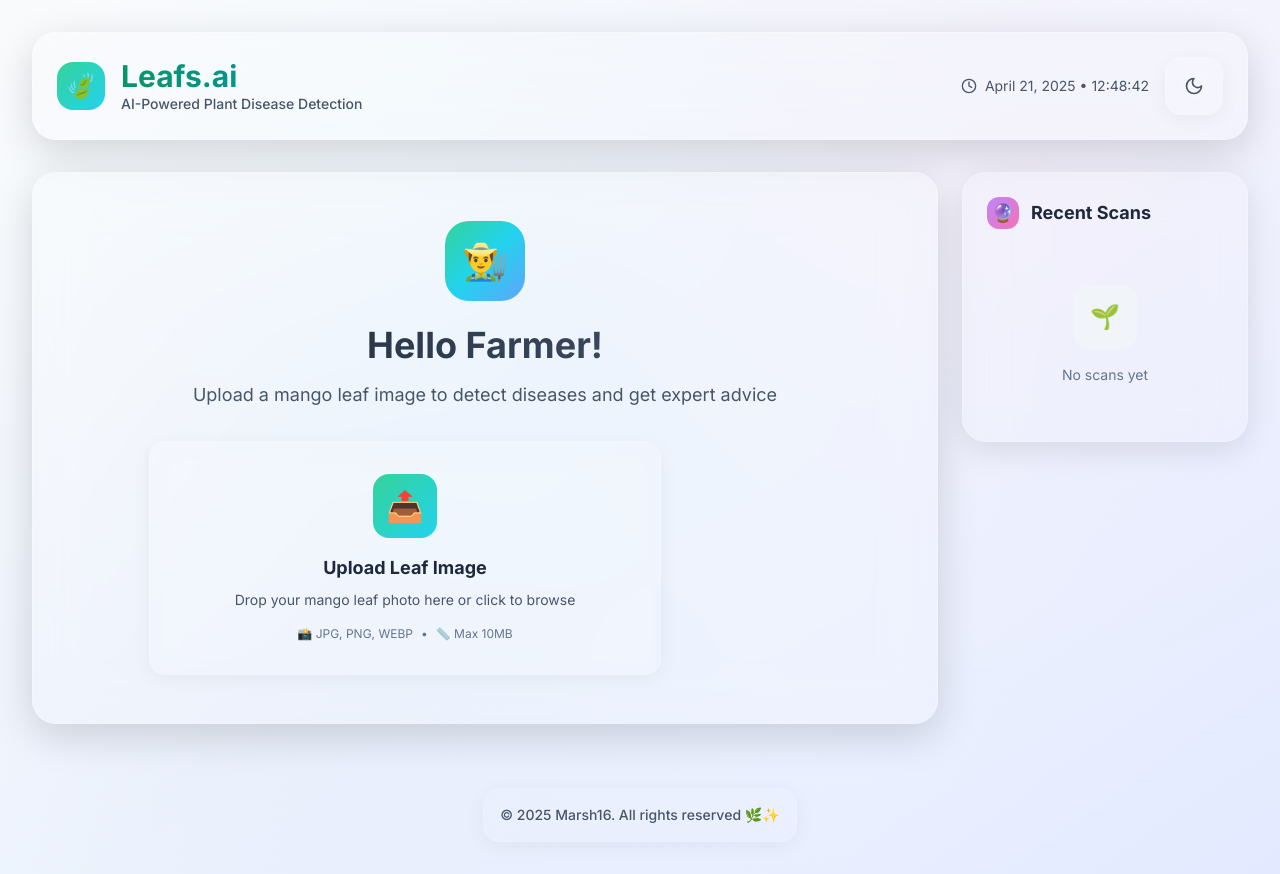
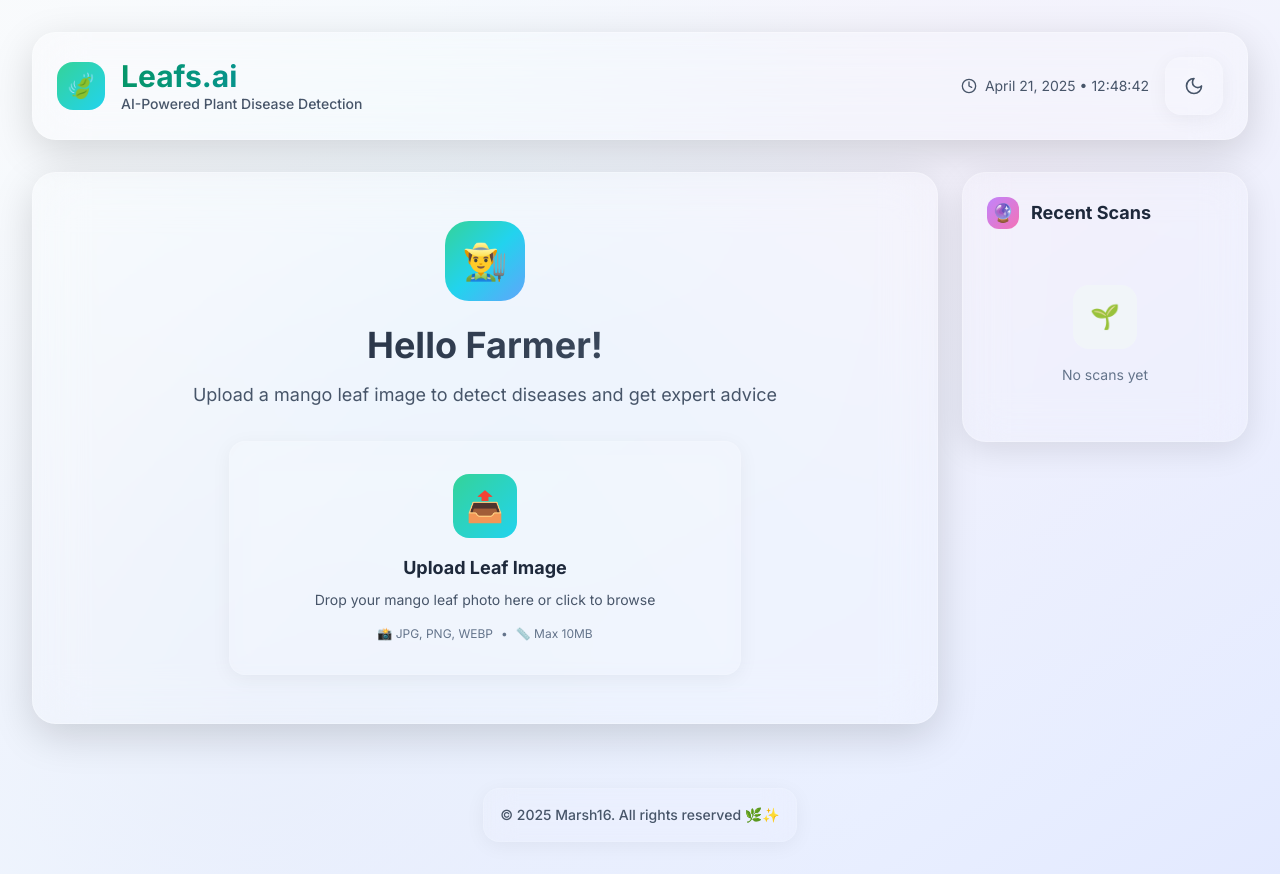
Before and after one commit to Marsh16/leafs-image-classification, a Next.js app: page / in a window 1280 px wide. Built offline with nearby package versions, Linux system fonts and the light colour scheme.

Commit message:
feat: upload leaf image div to center

```diff
--- a/app/components/UploadInterface.tsx
+++ b/app/components/UploadInterface.tsx
@@ -16,7 +16,7 @@
   };
 
   return (
-    <div className="w-full max-w-lg">
+    <div className="w-full max-w-lg mx-auto">
       <div
         onClick={handleClick}
         className="glass-subtle rounded-2xl p-8 border-2 border-dashed border-slate-300 dark:border-slate-600 cursor-pointer transition-all duration-300 hover:border-emerald-400 dark:hover:border-emerald-500 hover:scale-105 group"
```
